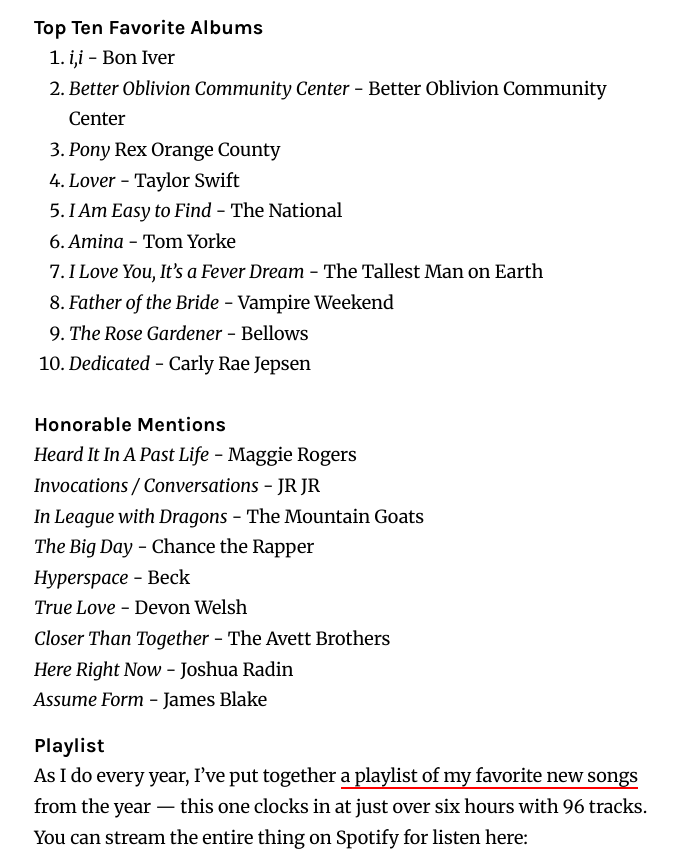
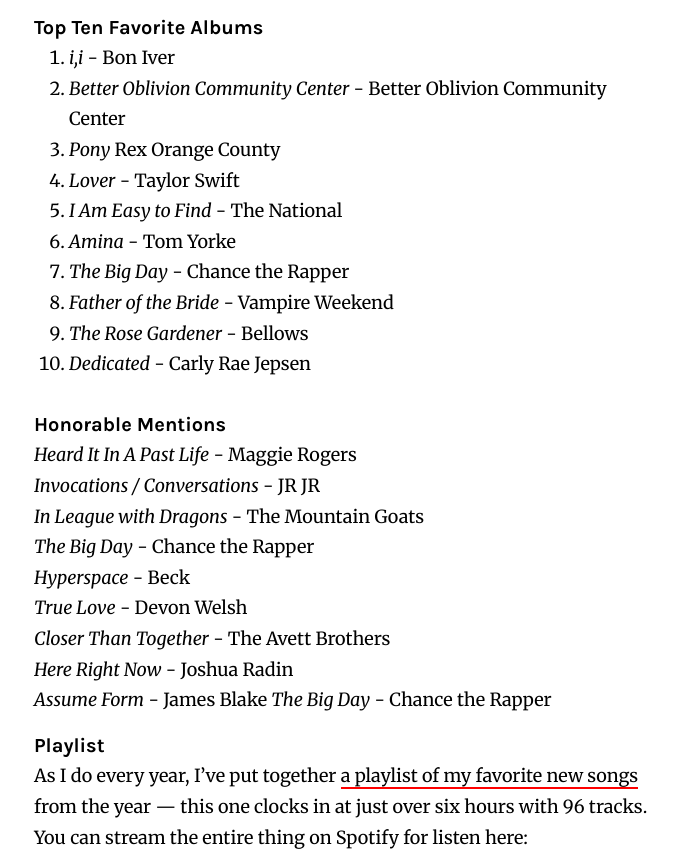
Before and after one commit to jarrettfuller/jarrettfuller.blog, a Jekyll site: the page built from _posts/2019-12-9-top-ten-2019.md, in a window 1280 px wide and 900 px high, scrolled down 1120 px, cut to the strip 0-864 px from the top of the window. Shown: the whole strip, without its empty margins (311-988 px from the left). Built offline with Jekyll 4.4.1, drawn with Linux system fonts in a browser that asks for light colours; nearby versions of some CDN libraries.

Commit message:
fixed essay post

```diff
--- a/_posts/2019-12-9-top-ten-2019.md
+++ b/_posts/2019-12-9-top-ten-2019.md
@@ -15,7 +15,7 @@
 4. *Lover* - Taylor Swift
 5. *I Am Easy to Find* - The National
 6. *Amina* - Tom Yorke
-7. *I Love You, It's a Fever Dream* - The Tallest Man on Earth
+7. *The Big Day* - Chance the Rapper
 8. *Father of the Bride* - Vampire Weekend
 9. *The Rose Gardener* - Bellows
 10. *Dedicated* - Carly Rae Jepsen
@@ -30,6 +30,7 @@
 * *Closer Than Together* - The Avett Brothers
 * *Here Right Now* - Joshua Radin
 * *Assume Form* - James Blake
+*The Big Day* - Chance the Rapper
 
 ### Playlist
 As I do every year, I've put together [a playlist of my favorite new songs](https://open.spotify.com/playlist/1Xo8MIxAylLgtoQMO3gnuY?si=Bm8ygvCkRm2Nduqvn4zVnw) from the year — this one clocks in at just over six hours with 96 tracks. You can stream the entire thing on Spotify for listen here:
```
Also changed, not shown: _posts/2019-12-15-favorite-essays-2019.md (+1 -1 lines).
